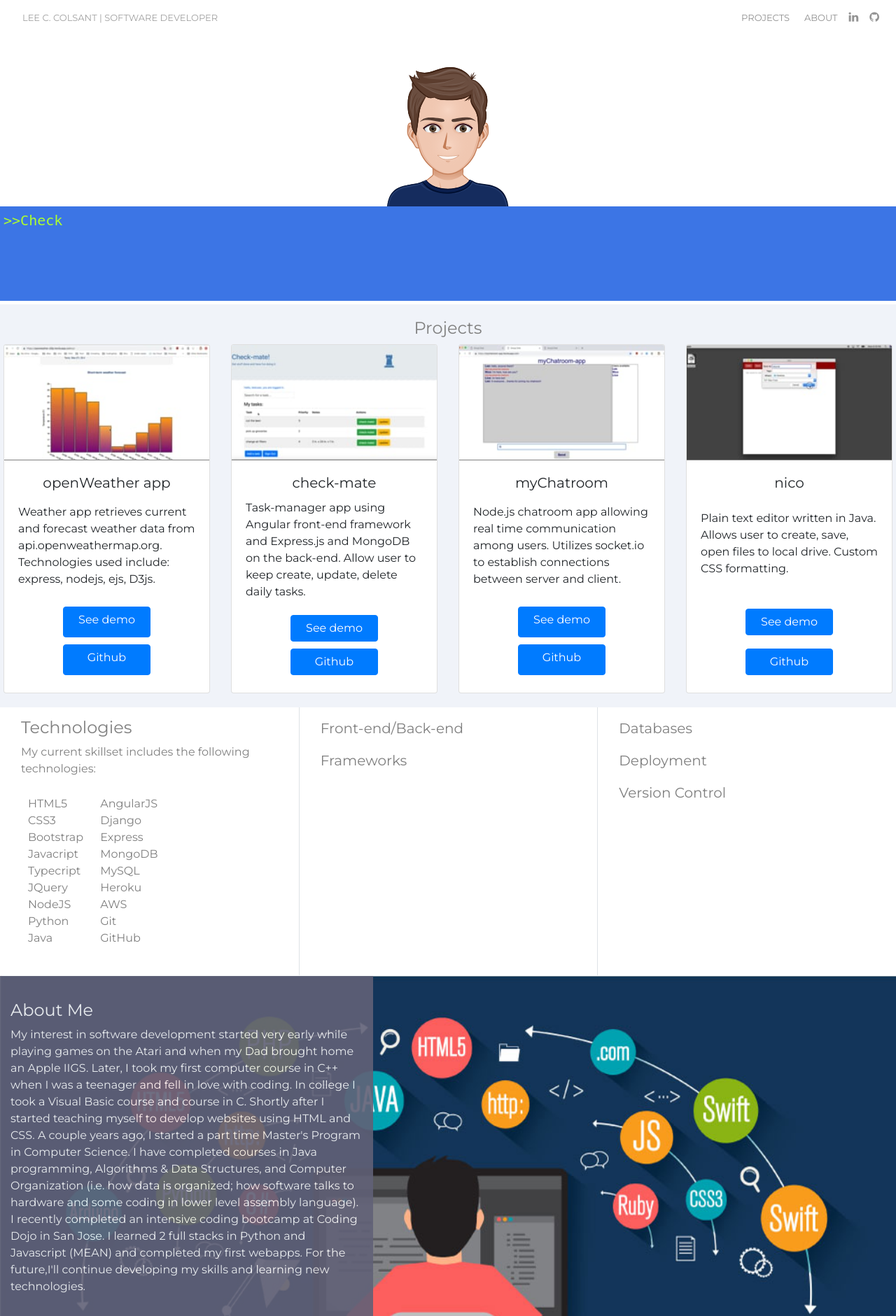
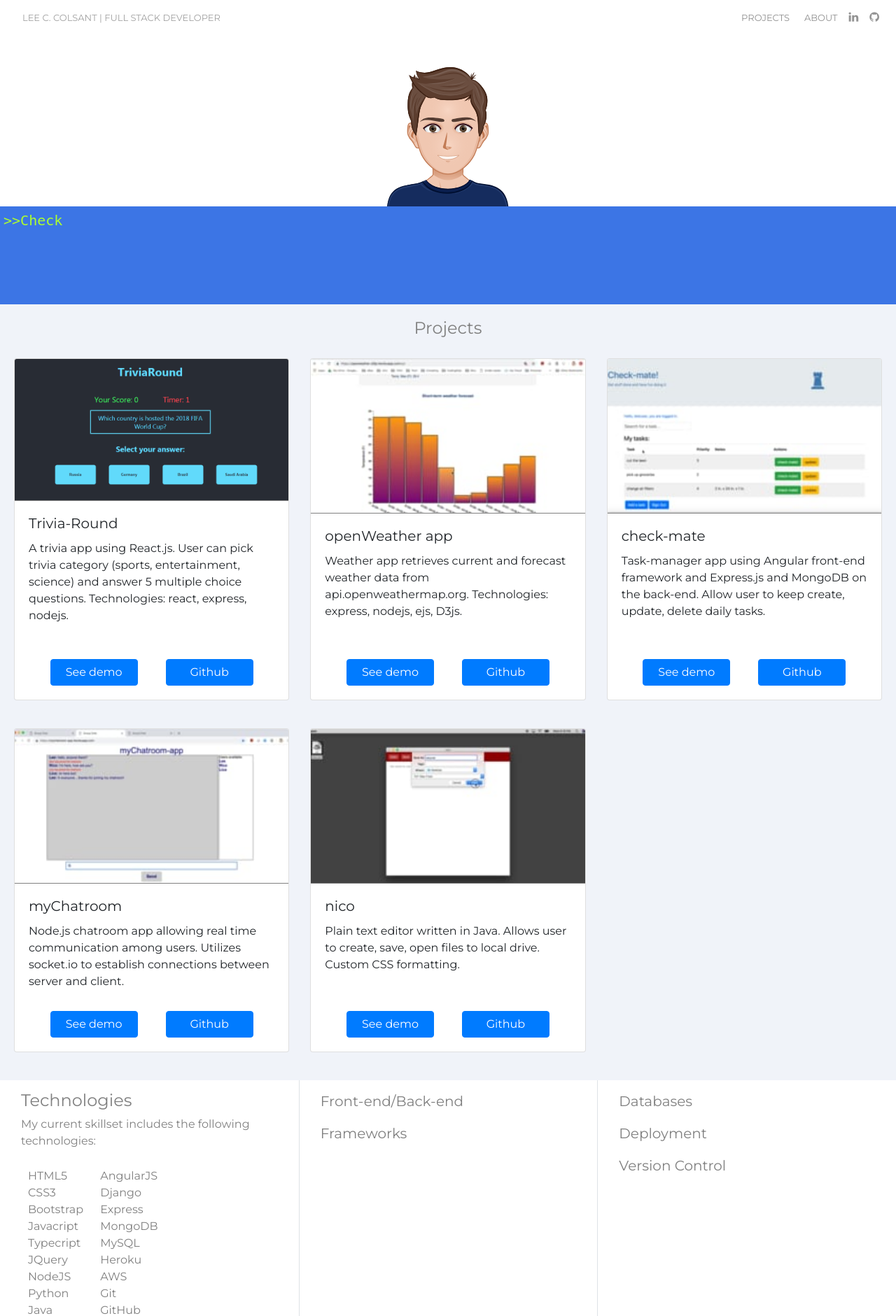
Before and after one commit to lcolsant/Portfolio, a Flask app: page / in a window 1280 px wide. Shown: the top 1881 px of the page at 70% size. Run offline with Flask 2, Linux system fonts and the light colour scheme; some libraries are stand-ins or nearby versions.

Commit message:
adding trivia-round

```diff
--- a/static/styles.css
+++ b/static/styles.css
@@ -75,7 +75,7 @@ a.navbar{
     font-size: 20px;
     font-family: monospace;
     width: 100%;
-    height: 135px;
+    height: 142px;
     margin: 0 auto;
     padding: 5px;
     text-align: left;
@@ -97,8 +97,14 @@ a.navbar{
 .card {
     display: inline-block;
     margin-bottom: 10px;
-    width: 20rem;
+    width: 100%;
+    height: 100%;
+}
 
+.thumbs {
+    /* border: 1px solid red; */
+    margin-top: 20px;
+    margin-bottom: 20px;
 }
 
 
@@ -115,16 +121,18 @@ a.navbar{
 
 .card-body {
 
-    display: flex;
-    flex-direction: row;
-    justify-content: space-around;
+    /* display: flex; */
+    /* flex-direction: row; */
+    /* justify-content: space-around; */
     flex-wrap: wrap;
     border-top: 1px solid gray;
 }
 
+
+
   .btn {
       width: 125px;
-      margin: 5px;
+      margin: 20px;
 
   }
 
--- a/templates/index.html
+++ b/templates/index.html
@@ -10,12 +10,12 @@
     <link rel="stylesheet" href="../static/styles.css">
     <link rel="stylesheet" href="https://cdn.rawgit.com/konpa/devicon/df6431e323547add1b4cf45992913f15286456d3/devicon.min.css">
     <!-- <script src="https://ajax.googleapis.com/ajax/libs/jquery/3.3.1/jquery.min.js"></script> -->
-    <title>Lee C. Colsant | Software Developer</title>
+    <title>Lee C. Colsant | Full Stack Developer</title>
 </head>
 <body>
     <div id="top-anchor"></div>
     <nav class="navbar navbar-expand-lg  navbar-light fixed-top ">
-        <a class="navbar" href="#top-anchor">LEE C. COLSANT | SOFTWARE DEVELOPER</a>
+        <a class="navbar" href="#top-anchor">LEE C. COLSANT | FULL STACK DEVELOPER</a>
         <button class="navbar-toggler" type="button" data-toggle="collapse" data-target="#navbarNav" aria-controls="navbarNav" aria-expanded="false" aria-label="Toggle navigation">
             <span class="navbar-toggler-icon"></span>
         </button>
@@ -54,62 +54,99 @@
                     <h4>Projects</h4>
                 </div>
                 <div id="projectanchor"></div>
-                <div class="row justify-content-center">
+                <div class="row">
 
-                    <div class="card-deck">
-                        <!-- <div class="col-sm-3 col-12"> -->
-                            <div class="card" >
-                                <a href="https://openweather-d3js.herokuapp.com/" target="_blank"><img class="card-img-top" src="../static/openWeather.jpg" alt="Card image cap"></a>
-                                <div class="card-body">
-                                    <h5 class="card-title">openWeather app</h5>
-                                    <p class="card-text">Weather app retrieves current and forecast weather data from api.openweathermap.org. Technologies used include: express, nodejs, ejs, D3js.</p>
-                                    <a href="https://vimeo.com/312307311" target="_blank" class="btn btn-primary">See demo</a>
-                                    <a href="https://github.com/lcolsant/weatherApp-D3js" target="_blank" class="btn btn-primary">Github</a>
+                    <div class="col-sm thumbs">
+                        <div class="card d-flex flex-column" >
+                            <a href="https://trivia-round.herokuapp.com/" target="_blank"><img class="card-img-top" src="../static/trivia-round.PNG" alt="Card image cap"></a>
+                            <div class="card-body d-flex flex-column align-items-start">
+                                <h5 class="card-title">Trivia-Round</h5>
+                                <p class="card-text">A trivia app using React.js.  User can pick trivia category (sports, entertainment, science) and answer 5 multiple choice questions.  Technologies: react, express, nodejs.</p>
                             </div>
-                            </div>
-                            <div class="card" >
-                                <a href="https://check-mate-app.herokuapp.com/" target="_blank"><img class="card-img-top" src="../static/check-mate-thumb.jpg" alt="Card image cap"></a>
-                                <div class="card-body">
-                                    <h5 class="card-title">check-mate</h5>
-                                    <p class="card-text">Task-manager app using Angular front-end framework and Express.js and MongoDB on the back-end. Allow user to keep create, update, delete daily tasks.</p>
-                                    <a href="https://vimeo.com/295519662" target="_blank" class="btn btn-primary">See demo</a>
-                                    <a href="https://github.com/lcolsant/check-mate" target="_blank" class="btn btn-primary">Github</a>
-                                </div>
-                            </div>
-                        <!-- </div> -->
-                        <!-- <div class="col-sm-3 col-12"> -->
-                            <div class="card">
-                                <a href="https://mychatroom-app.herokuapp.com/" target="_blank"><img class="card-img-top" src="../static/chatroom-thumb.jpg" alt="Card image cap"></a>
-                                <div class="card-body">
-                                    <h5 class="card-title">myChatroom</h5>
-                                    <p class="card-text">
-                                            Node.js chatroom app allowing real time communication among users. Utilizes socket.io to establish connections between server and client. </p>
-                                    <a href="https://vimeo.com/295950553" target="_blank" class="btn btn-primary">See demo</a>
-                                    <a href="https://github.com/lcolsant/myChatroom" target="_blank" class="btn btn-primary">Github</a>
-                                </div>
-                            </div>
-                        <!-- </div> -->
-                        <!-- <div class="col-sm-3 col-12"> -->
-                            <div class="card">
-                                <img class="card-img-top" src="../static/nico-thumb.jpg" alt="Card image cap">
-                                <div class="card-body">
-                                    <h5 class="card-title">nico</h5>
-                                    <p class="card-text">
-                                            Plain text editor written in Java. Allows user to create, save, open files to local drive. Custom CSS formatting.</p>
-                                    <a href="https://vimeo.com/295724068" target="_blank" class="btn btn-primary mt-auto">See demo</a>
-                                    <a href="https://github.com/lcolsant/nico" target="_blank" class="btn btn-primary mt-auto">Github</a>
-                                </div>
-                            </div>
-                        <!-- </div> -->
-                    </div>
-                 </div>
+                            <div class="d-flex flex-row mt-auto justify-content-center">
+                                <a href="#" target="_blank" class="btn btn-primary">See demo</a>
+                                <a href="https://github.com/lcolsant/Trivia" target="_blank" class="btn btn-primary mt-auto">Github</a>
                             </div>
                         </div>
                     </div>
 
 
+                    <div class="col-sm thumbs">
+                        <div class="card d-flex flex-column" >
+                            <a href="https://openweather-d3js.herokuapp.com/" target="_blank"><img class="card-img-top" src="../static/openWeather.jpg" alt="Card image cap"></a>
+                            <div class="card-body d-flex flex-column align-items-start">
+                                <h5 class="card-title ">openWeather app</h5>
+                                <p class="card-text">Weather app retrieves current and forecast weather data from api.openweathermap.org. Technologies: express, nodejs, ejs, D3js.</p>
+                            </div>
+                            <div class="d-flex flex-row mt-auto justify-content-center">
+                                <a href="https://vimeo.com/312307311" target="_blank" class="btn btn-primary">See demo</a>
+                                <a href="https://github.com/lcolsant/weatherApp-D3js" target="_blank" class="btn btn-primary">Github</a>
+                            </div>
+                        </div>
+                    </div>
+
+
+                    <div class="col-sm thumbs">
+                        <div class="card d-flex flex-column" >
+                            <a href="https://check-mate-app.herokuapp.com/" target="_blank"><img class="card-img-top" src="../static/check-mate-thumb.jpg" alt="Card image cap"></a>
+                            <div class="card-body d-flex flex-column align-items-start">
+                                <h5 class="card-title">check-mate</h5>
+                                <p class="card-text">Task-manager app using Angular front-end framework and Express.js and MongoDB on the back-end. Allow user to keep create, update, delete daily tasks.</p>
+                            </div>
+                            <div class="d-flex flex-row mt-auto justify-content-center">
+                                <a href="https://vimeo.com/295519662" target="_blank" class="btn btn-primary mt-auto">See demo</a>
+                                <a href="https://github.com/lcolsant/check-mate" target="_blank" class="btn btn-primary mt-auto">Github</a>
+                            </div>
+                        </div>
+                    </div>
+
+                </div>
+
+                <div class="row">
+
+                    <div class="col-sm thumbs">
+                        <div class="card d-flex flex-column" >
+                            <a href="https://mychatroom-app.herokuapp.com/" target="_blank"><img class="card-img-top" src="../static/chatroom-thumb.jpg" alt="Card image cap"></a>
+                            <div class="card-body d-flex flex-column align-items-start">
+                                <h5 class="card-title">myChatroom</h5>
+                                <p class="card-text">
+                                    Node.js chatroom app allowing real time communication among users. Utilizes socket.io to establish connections between server and client.
+                                </p>
+                            </div>
+                            <div class="d-flex flex-row mt-auto justify-content-center">
+                                <a href="https://vimeo.com/295950553" target="_blank" class="btn btn-primary mt-auto">See demo</a>
+                                <a href="https://github.com/lcolsant/myChatroom" target="_blank" class="btn btn-primary mt-auto">Github</a>
+                            </div>
+                        </div>
+                    </div>
+
+                    <div class="col-sm thumbs">
+                        <div class="card d-flex flex-column">
+                            <img class="card-img-top" src="../static/nico-thumb.jpg" alt="Card image cap">
+                            <div class="card-body d-flex flex-column align-items-start">
+                                <h5 class="card-title">nico</h5>
+                                <p class="card-text">
+                                    Plain text editor written in Java. Allows user to create, save, open files to local drive. Custom CSS formatting.
+                                </p>
+                            </div>
+                            <div class= "d-flex flex-row mt-auto justify-content-center">
+                                <a href="https://vimeo.com/295724068" target="_blank" class="btn btn-primary mt-auto">See demo</a>
+                                <a href="https://github.com/lcolsant/nico" target="_blank" class="btn btn-primary mt-auto">Github</a>
+                            </div>
+                        </div>
+                    </div>
+
+                    <div class="col-sm thumbs">
+                        <!-- Placeholder next project -->
+                    </div>
+
+
+                </div>
+            </div>
+
+
+
         <div id="technologies">
-            <!-- <div class="container-fluid"> -->
                     <div class="row no-gutters">
                         <div class="col-sm-4 col-12">
                             <div class="technology-row">
@@ -178,12 +215,12 @@
                             </div>
                         </div>
                     </div>
-                <!-- </div> -->
+            </div>
+
         </div>
 
 
         <div id="about">
-            <!-- <div class="container-fluid"> -->
             <div class="row no-gutters">
                 <div class="col-sm-5 col-12 glass">
                     <div class="about-left">
@@ -201,11 +238,9 @@
 
                 </div>
             </div>
-                <!-- </div> -->
         </div>
 
-
-                <!-- <div class="container-fluid"> -->
+    </div>
 
 
     <footer>
```
Also changed, not shown: static/trivia-round.PNG (added). Lines whose indentation alone changed are shown as unchanged.
